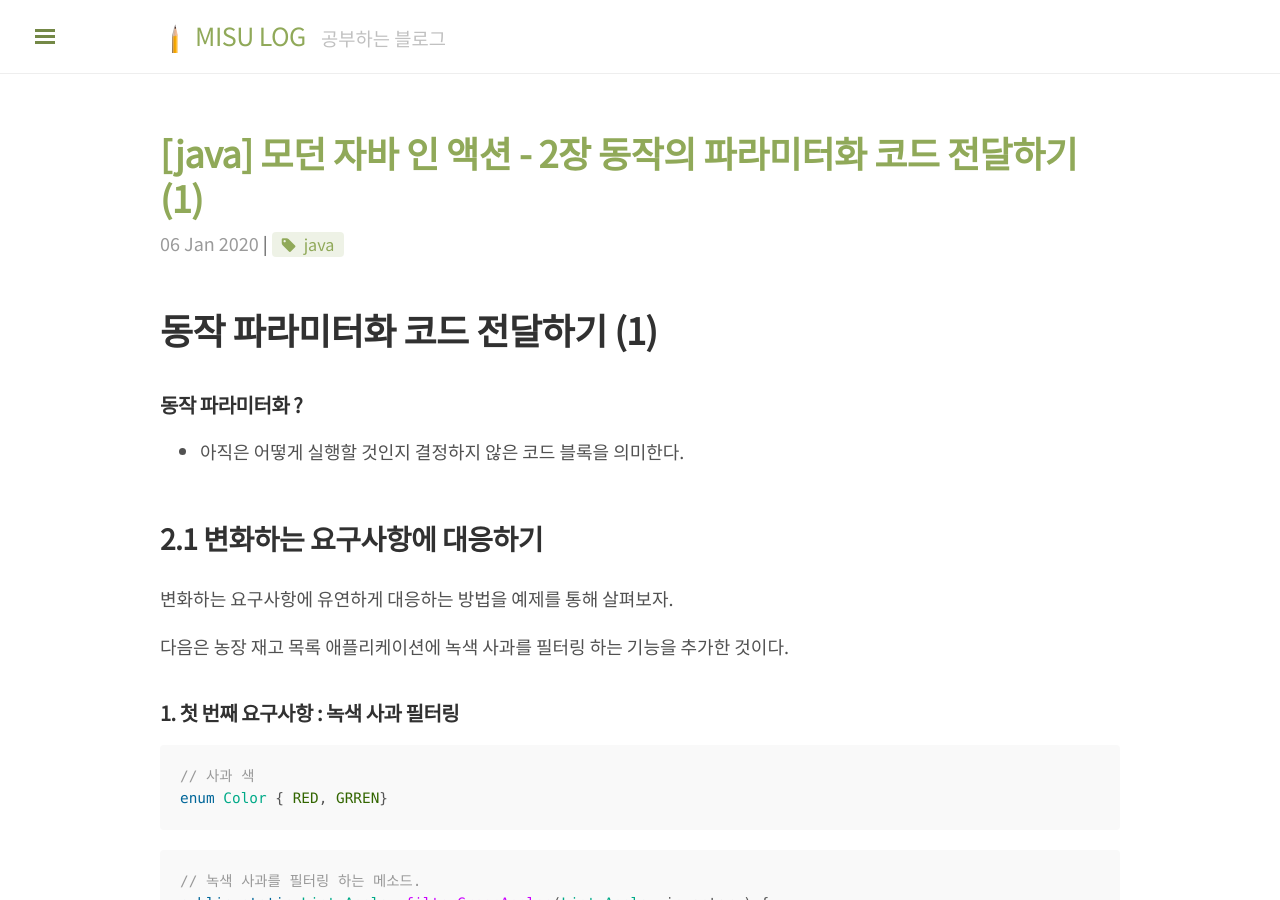
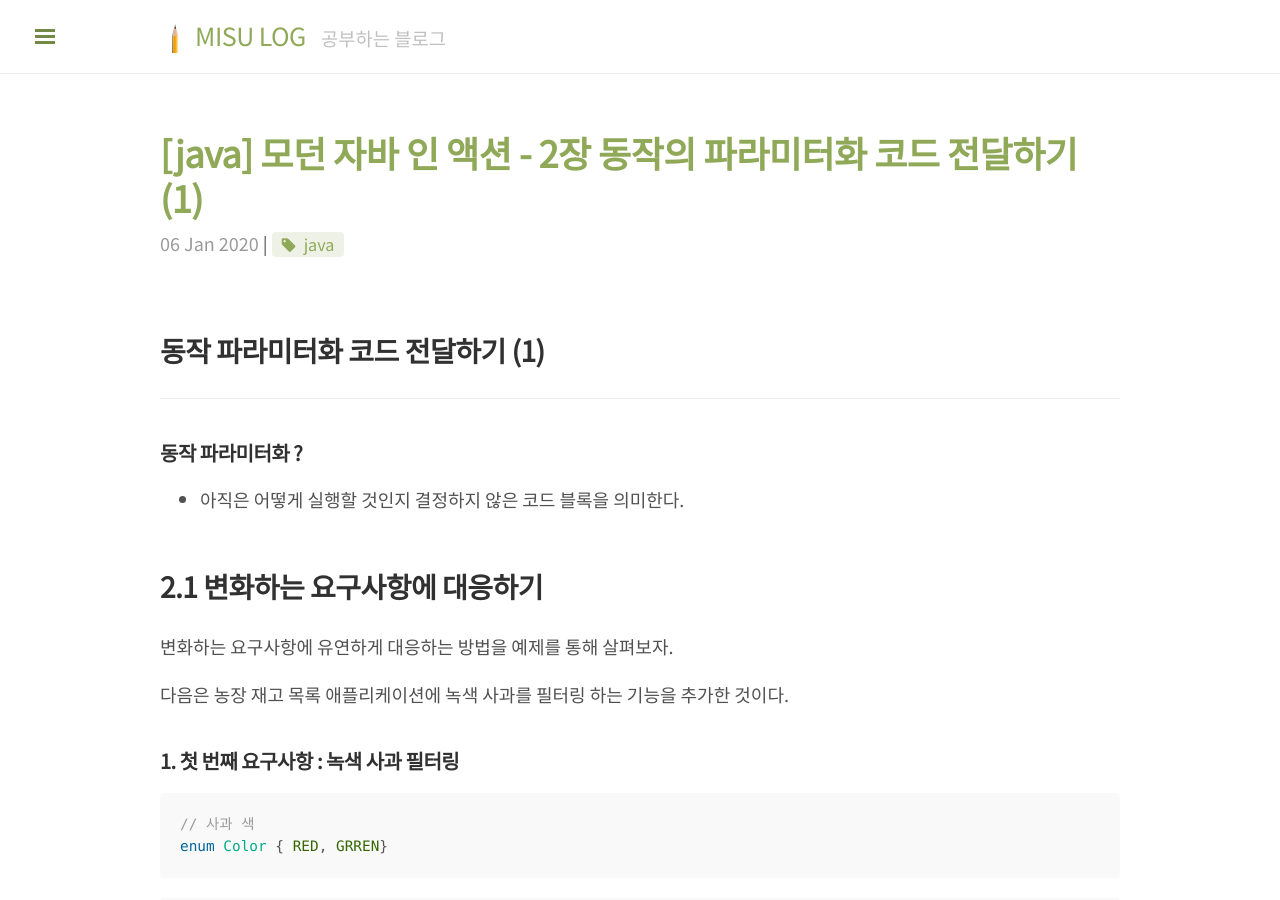
Before and after one commit to misudev/myblog, a Jekyll site: the page built from _posts/2020-01-06-modern-java-chap2.md, in a window 1280 px wide and 900 px high. Built offline with Jekyll 4.4.1, drawn with Linux system fonts in a browser that asks for light colours; nearby versions of some CDN libraries; comment, search, counter and statistics services are not loaded.

```diff
--- a/_posts/2020-01-06-modern-java-chap2.md
+++ b/_posts/2020-01-06-modern-java-chap2.md
@@ -9,7 +9,8 @@ classes: wide
 
 ---
 
-# 동작 파라미터화 코드 전달하기 (1)
+## 동작 파라미터화 코드 전달하기 (1)
+-------------------
 
 ### 동작 파라미터화 ?
 
```
